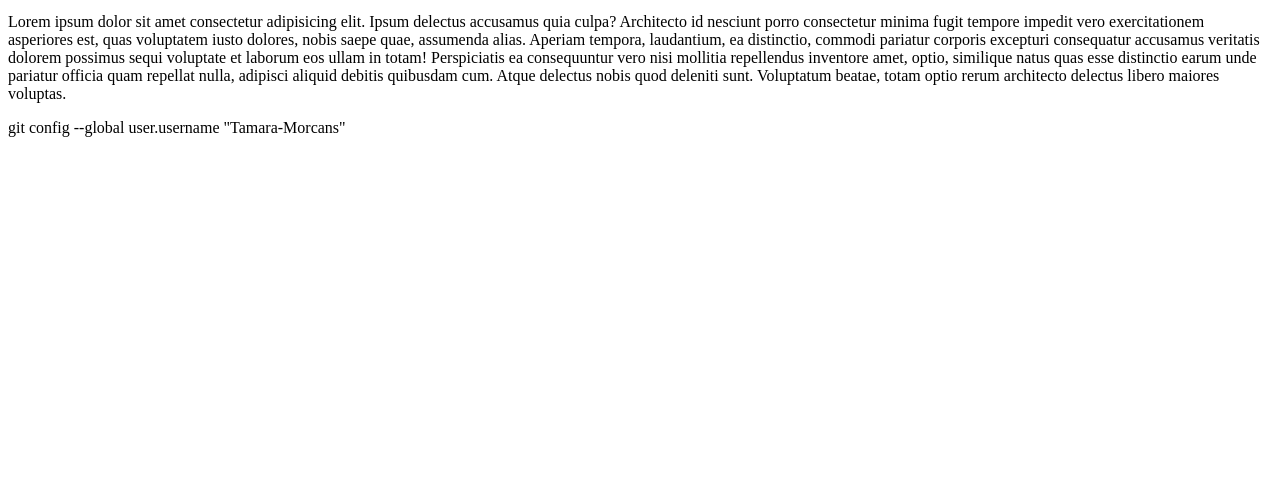
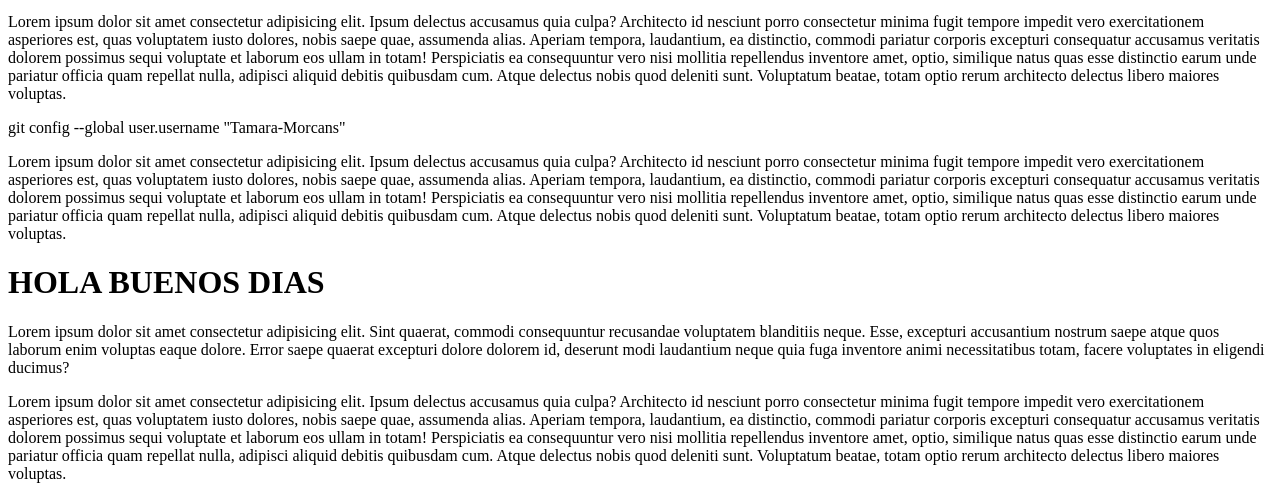
Before and after one commit to Tamara-Morcans/RepoPrueba, a plain HTML site: page hola3.html in a window 1280 px wide. Shown: the part 617-1116 px from the top of the page. Before the commit the page ends 800 px from the top, so only its background shows below. Drawn offline with Linux system fonts and the light colour scheme.

Commit message:
se hizo nuevos textos

```diff
--- a/hola3.html
+++ b/hola3.html
@@ -22,5 +22,11 @@
     <P>Lorem ipsum dolor sit amet consectetur adipisicing elit. Ipsum delectus accusamus quia culpa? Architecto id nesciunt porro consectetur minima fugit tempore impedit vero exercitationem asperiores est, quas voluptatem iusto dolores, nobis saepe quae, assumenda alias. Aperiam tempora, laudantium, ea distinctio, commodi pariatur corporis excepturi consequatur accusamus veritatis dolorem possimus sequi voluptate et laborum eos ullam in totam! Perspiciatis ea consequuntur vero nisi mollitia repellendus inventore amet, optio, similique natus quas esse distinctio earum unde pariatur officia quam repellat nulla, adipisci aliquid debitis quibusdam cum. Atque delectus nobis quod deleniti sunt. Voluptatum beatae, totam optio rerum architecto delectus libero maiores voluptas.</P>
     git config --global user.username "Tamara-Morcans"
 
+    <P>Lorem ipsum dolor sit amet consectetur adipisicing elit. Ipsum delectus accusamus quia culpa? Architecto id nesciunt porro consectetur minima fugit tempore impedit vero exercitationem asperiores est, quas voluptatem iusto dolores, nobis saepe quae, assumenda alias. Aperiam tempora, laudantium, ea distinctio, commodi pariatur corporis excepturi consequatur accusamus veritatis dolorem possimus sequi voluptate et laborum eos ullam in totam! Perspiciatis ea consequuntur vero nisi mollitia repellendus inventore amet, optio, similique natus quas esse distinctio earum unde pariatur officia quam repellat nulla, adipisci aliquid debitis quibusdam cum. Atque delectus nobis quod deleniti sunt. Voluptatum beatae, totam optio rerum architecto delectus libero maiores voluptas.</P>
+    <h1>HOLA BUENOS DIAS</h1>
+    <P>Lorem ipsum dolor sit amet consectetur adipisicing elit. Sint quaerat, commodi consequuntur recusandae voluptatem blanditiis neque. Esse, excepturi accusantium nostrum saepe atque quos laborum enim voluptas eaque dolore. Error saepe quaerat excepturi dolore dolorem id, deserunt modi laudantium neque quia fuga inventore animi necessitatibus totam, facere voluptates in eligendi ducimus?</P>
+
+    <P>Lorem ipsum dolor sit amet consectetur adipisicing elit. Ipsum delectus accusamus quia culpa? Architecto id nesciunt porro consectetur minima fugit tempore impedit vero exercitationem asperiores est, quas voluptatem iusto dolores, nobis saepe quae, assumenda alias. Aperiam tempora, laudantium, ea distinctio, commodi pariatur corporis excepturi consequatur accusamus veritatis dolorem possimus sequi voluptate et laborum eos ullam in totam! Perspiciatis ea consequuntur vero nisi mollitia repellendus inventore amet, optio, similique natus quas esse distinctio earum unde pariatur officia quam repellat nulla, adipisci aliquid debitis quibusdam cum. Atque delectus nobis quod deleniti sunt. Voluptatum beatae, totam optio rerum architecto delectus libero maiores voluptas.</P>
+
 </body>
 </html>
```
